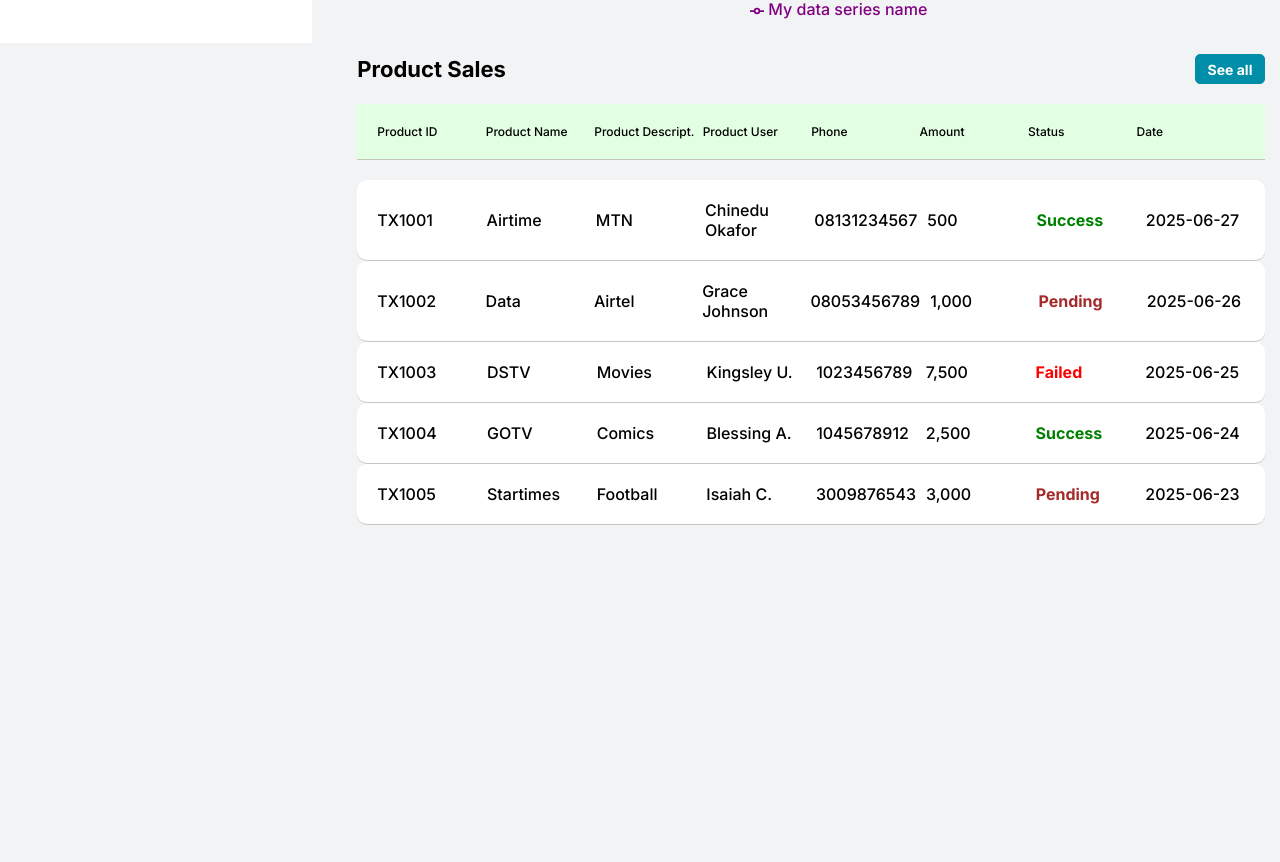
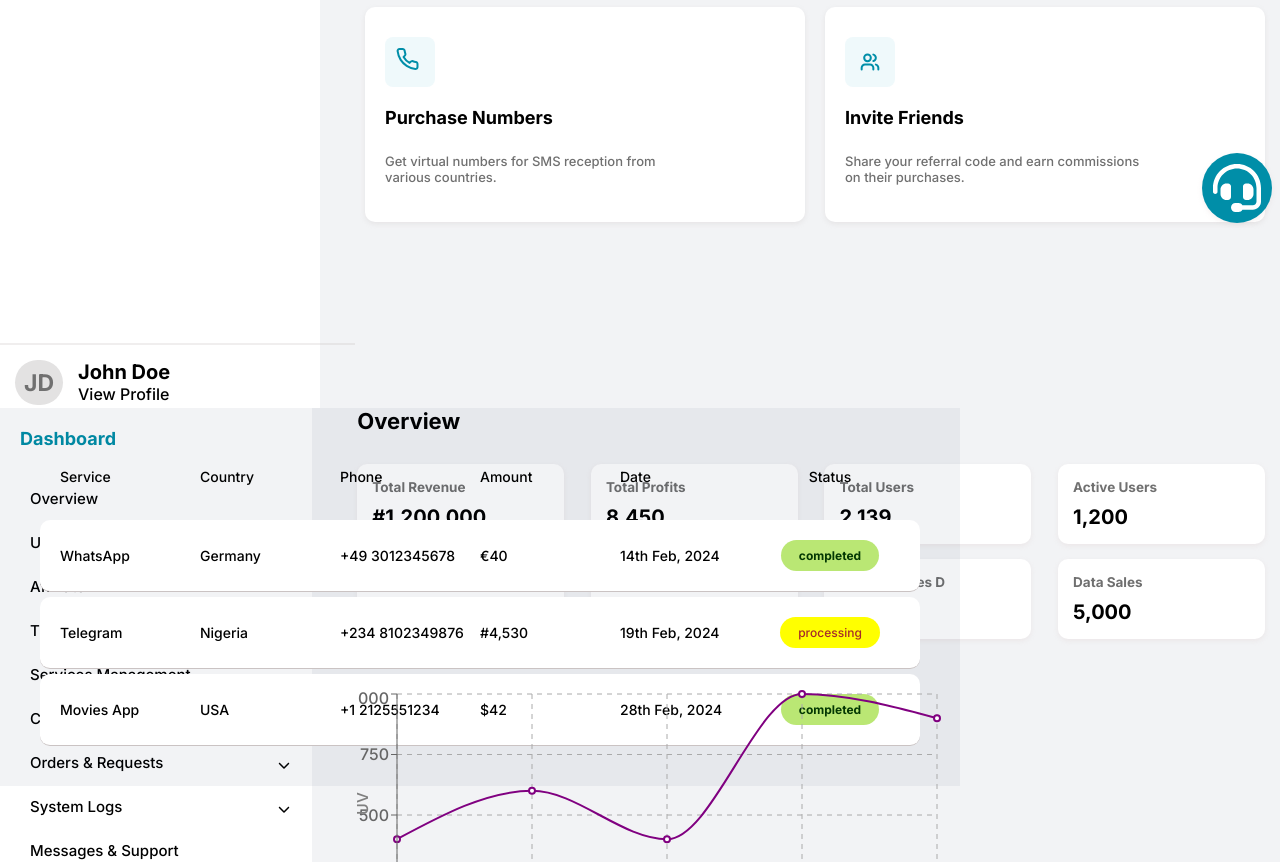
Before and after one commit to emmerson121/spriritweb, a React (Create React App) app: page / in a window 1280 px wide. Shown: the part 557-1419 px from the top of the page. Before the commit the page ends 1102 px from the top, so only its background shows below. Built offline with nearby package versions, Linux system fonts and the light colour scheme.

Commit message:
Newly added page

```diff
--- a/src/App.js
+++ b/src/App.js
@@ -4,13 +4,15 @@ import './App.css';
 // import Vendor from './vendor';
 import Admin from './adDashboard';
 import Dashboard from './dashboard';
+import OverviewText from './overviewtext';
 
 function App() {
 
   return (
     <BrowserRouter>
     <div className=''>
-      {/* <Dashboard /> */}
+      <Dashboard />
+      <OverviewText />
       {/* <Refer /> */}
       <Admin />
       {/* <ManageMovie /> */}
--- a/src/maindashboard.jsx
+++ b/src/maindashboard.jsx
@@ -3,6 +3,7 @@ import './admin.css';
 import Admin from "./admindashboard";
 import AdminOverview from "./adminoverview";
 import User from "./alluser";
+import OverviewText from "./overviewtext";
 
 const Dashboard1 = () =>{
 
@@ -11,10 +12,12 @@ const Dashboard1 = () =>{
            <div className="">
       <div className="">
       <Admin />
+
       </div>
 
       <div className="">
       <AdminOverview />
+      <OverviewText />
       <User />
       {/* <User /> */}
       </div>
--- a/src/overview.jsx
+++ b/src/overview.jsx
@@ -195,6 +195,8 @@ const [section, setSection] = useState('Overview');
                     <div className='get'>Share your referral code and earn commissions on their purchases.</div>
                 </div>
             </div>
+
+
             </div>
     )
 }
--- /dev/null
+++ b/src/overviewtext.jsx
@@ -0,0 +1,56 @@
+import React from "react";
+import "./styling.css"
+
+const OverviewText = () => {
+
+    return(
+        <div className="viewtext">
+            <div className="viewtext1">
+                <div className='shell1'>
+                <div className='shell2'>
+                    <div className='shellA'>
+                        <div className='dataB'>Service</div>
+                        <div className='dataB'>Country</div>
+                        <div className='dataB'>Phone</div>
+                        <div className='dataB'>Amount</div>
+                        <div className='dataB'>Date</div>
+                        <div className='dataB data3'>Status</div>
+                    </div>
+
+                <div className='shellB'>
+                    <div className='shellC'>
+                        <div className='dataB'>WhatsApp</div>
+                        <div className='dataB'>Germany</div>
+                        <div className='dataB'>+49 3012345678</div>
+                        <div className='dataB'>€40</div>
+                        <div className='dataB'>14th Feb, 2024</div>
+                        <div className='dataB dataC'><span className='status1'>completed</span></div>
+                    </div>
+
+                    <div className='shellC'>
+                        <div className='dataB'>Telegram</div>
+                        <div className='dataB'>Nigeria</div>
+                        <div className='dataB'>+234 8102349876</div>
+                        <div className='dataB'>#4,530</div>
+                        <div className='dataB'>19th Feb, 2024</div>
+                        <div className='dataB dataC'><span className='status2'>processing</span></div>
+                    </div>
+
+                <div className='shellC'>
+                        <div className='dataB'>Movies App</div>
+                        <div className='dataB'>USA</div>
+                        <div className='dataB'>+1 2125551234</div>
+                        <div className='dataB'>$42</div>
+                        <div className='dataB'>28th Feb, 2024</div>
+                        <div className='dataB dataC'><span className='status1'>completed</span></div>
+                    </div>
+
+                </div>
+                </div>
+                </div>
+            </div>
+        </div>
+    )
+}
+
+export default OverviewText
--- /dev/null
+++ b/src/styling.css
@@ -0,0 +1,108 @@
+*{
+    padding: 0;
+    margin: 0;
+    box-sizing: border-box;
+}
+
+:root{
+    --bg-color: rgba(14, 28, 60, 0.05);
+    --bg: rgba(14, 28, 60, 0.05);
+    --text-color: #008EA8;
+    --color: #707070;
+}
+
+.viewtext{
+    display: block;
+}
+
+.viewtext1{
+    background-color: var(--bg-color);
+    width: 75%;
+    display: flex;
+    flex-direction: column;
+    position: absolute;
+    padding: 40px;
+}
+
+.shellA{
+    display: flex;
+    margin-bottom: 15px;
+    padding: 20px;
+}
+
+.shellB{
+     display: flex;
+    flex-direction: column;
+    gap: 5px;
+    width: 100%;
+}
+
+.dataB{
+    font-size: 14px;
+    width: 20%;
+    text-align: left;
+}
+
+.dataC{
+    display: flex;
+    justify-content: center;
+    text-align: right;
+}
+
+.status1{
+    background-color: #bae774;
+    color: #033803;
+    width: fit-content;
+    padding: 8px 18px;
+    border-radius: 20px;
+    text-align: center;
+    font-size: 12px;
+}
+
+.status2{
+    background-color: yellow;
+    color: brown;
+    width: fit-content;
+    padding: 8px 18px;
+    border-radius: 20px;
+    text-align: center;
+    font-size: 12px;
+}
+
+.shellC{
+    width: 100%;
+    background-color: #fff;
+    display: flex;
+    align-items: center;
+    padding: 20px;
+    border-radius: 10px;
+    border-bottom: 1px solid #c3bbbbe0;
+    /* box-shadow: 0 2px 5px rgba(0, 0, 0, 0.3); */
+}
+
+@media(max-width: 1024px){
+    .dataB{
+        font-size: 12px;
+    }
+
+    .dataC{
+        font-size: 12px;
+    }
+}
+
+@media(max-width: 765px){
+    .shell1{
+        width: 100%;
+        overflow-x: scroll;
+        margin-bottom: 70px;
+    }
+
+    .shell2{
+        width: 850px;
+        padding: 0px 15px;
+    }
+
+    .dataB{
+        font-size: 12px;
+    }
+}
```
Also changed, not shown: src/contact.css (+0 -11 lines).
